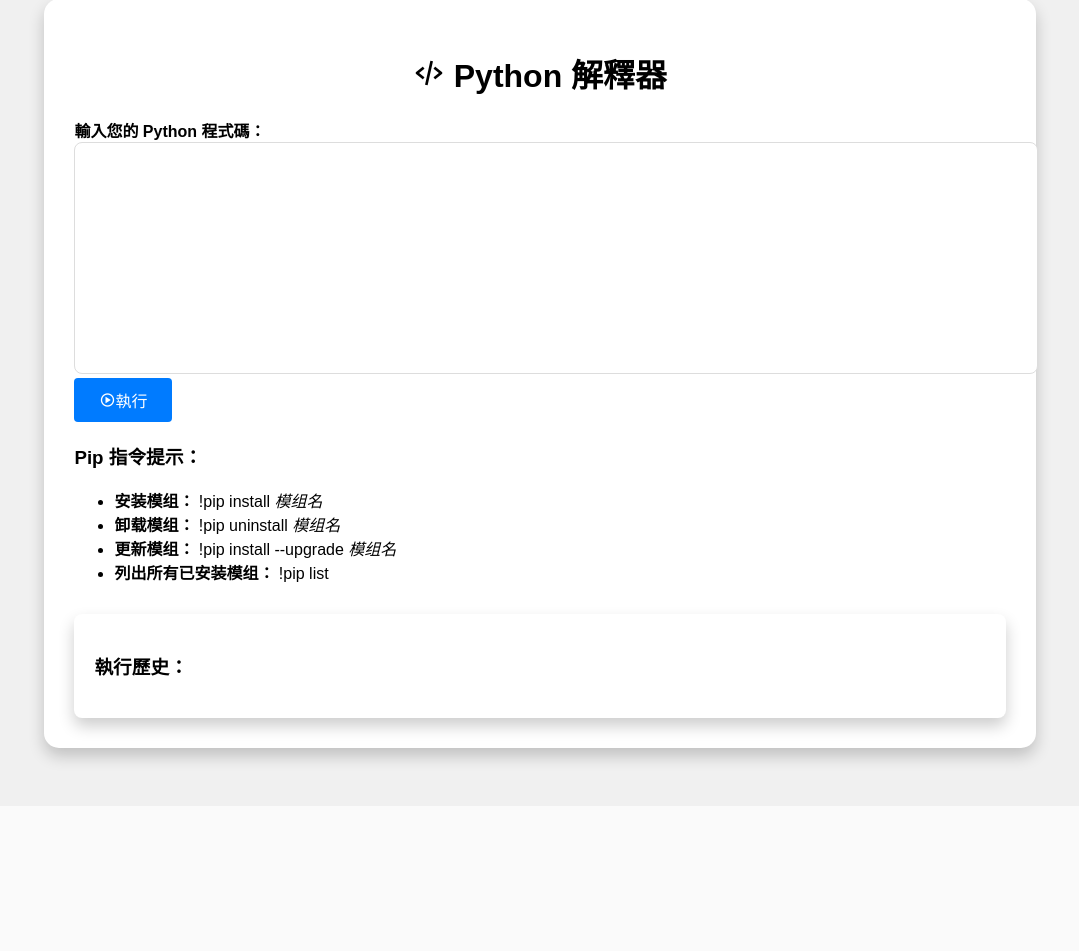
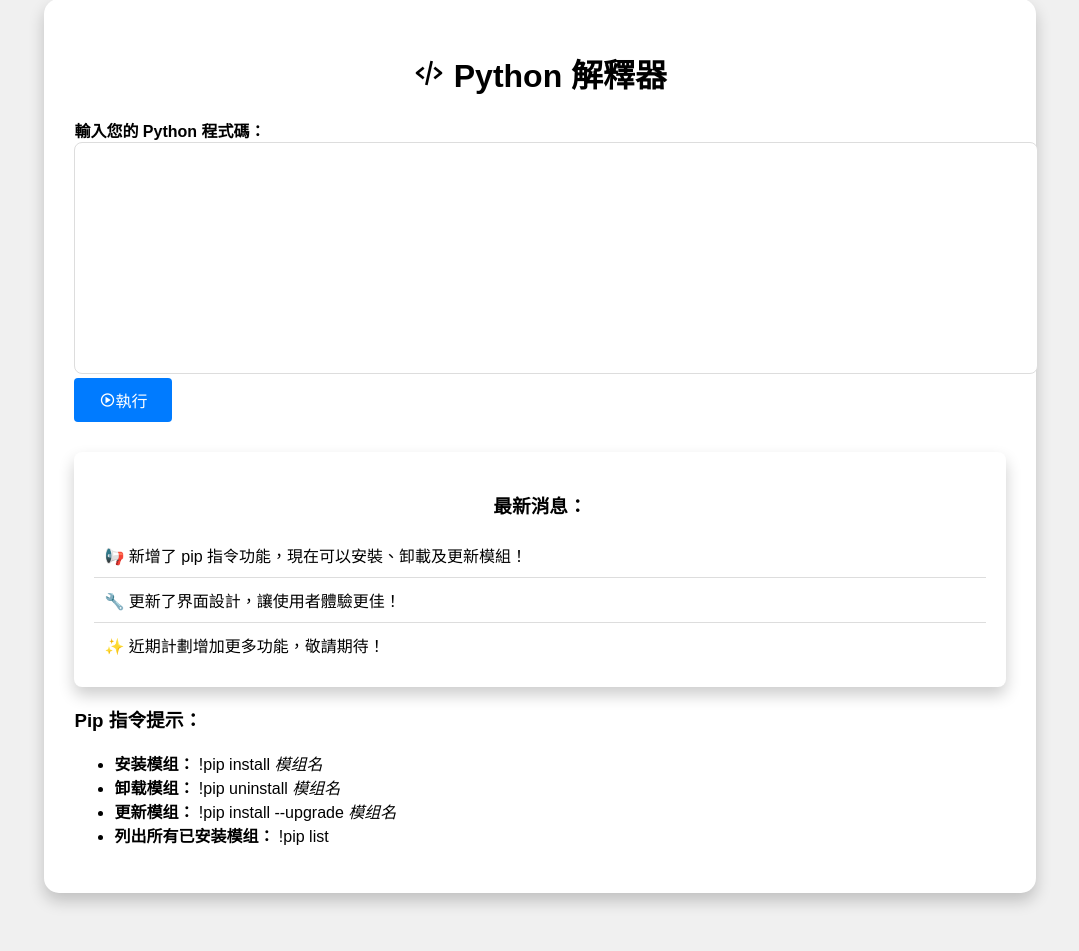
Before and after one commit to oinktech/python-editor, a Flask app: page / in a window 1280 px wide. Shown: the part 59-1010 px from the top of the page, without its empty margins (100-1179 px from the left). Before the commit the page ends 827 px from the top, so only its background shows below. Run offline with Flask 3, Linux system fonts and the light colour scheme; some libraries are stand-ins or nearby versions.

Commit message:
Update index.html

```diff
--- a/templates/index.html
+++ b/templates/index.html
@@ -7,7 +7,7 @@
     <link rel="icon" href="https://oinktech.github.io/images/favicon.ico">
     <link rel="stylesheet" href="https://cdnjs.cloudflare.com/ajax/libs/prism/1.24.1/themes/prism.min.css">
     <link href='https://unpkg.com/boxicons@2.0.9/css/boxicons.min.css' rel='stylesheet'>
-    <style>
+        <style>
         body {
             font-family: Arial, sans-serif;
             background-color: #f0f0f0;
@@ -63,7 +63,7 @@
         .btn-primary:hover {
             background-color: #0056b3;
         }
-        .output, .history {
+        .output, .history, .news {
             margin-top: 30px;
             background-color: #ffffff;
             padding: 20px;
@@ -81,7 +81,7 @@
             color: #dc3545;
             font-weight: bold;
         }
-        .history {
+        .history, .news {
             overflow-y: auto;
             max-height: 300px;
         }
@@ -126,8 +126,16 @@
             border: 1px solid #ddd;
             border-radius: 8px;
         }
-        .pip-instructions {
-            margin-top: 20px;
+        .news h3 {
+            margin-bottom: 15px;
+            text-align: center;
+        }
+        .news-item {
+            padding: 10px;
+            border-bottom: 1px solid #ddd;
+        }
+        .news-item:last-child {
+            border-bottom: none;
         }
     </style>
 </head>
@@ -143,6 +151,12 @@
             <button type="submit" class="btn-primary"><i class='bx bx-play-circle'></i> 執行</button>
         </form>
 
+        <div class="news">
+    <h3>最新消息：</h3>
+    <div class="news-item">📢 新增了 pip 指令功能，現在可以安裝、卸載及更新模組！</div>
+    <div class="news-item">🔧 更新了界面設計，讓使用者體驗更佳！</div>
+    <div class="news-item">✨ 近期計劃增加更多功能，敬請期待！</div>
+</div>
         <div class="pip-instructions">
             <h3>Pip 指令提示：</h3>
             <ul>
@@ -167,19 +181,6 @@
         </div>
         {% endif %}
 
-        <div class="history">
-            <h3>執行歷史：</h3>
-            {% for code, output in history %}
-                <div>
-                    <strong>程式碼：</strong>
-                    <pre class="language-python">{{ code }}</pre>
-                    <strong>輸出結果：</strong>
-                    <pre>{{ output }}</pre>
-                </div>
-                <hr>
-            {% endfor %}
-        </div>
-    </div>
 
     <!-- 模組安裝進度顯示框 -->
     <div id="modal" class="modal">
@@ -225,5 +226,25 @@
             document.querySelector('#input-modal').style.display = 'flex';
         }
     </script>
+    <script>
+    document.addEventListener('DOMContentLoaded', (event) => {
+        // 恢复输入框内容
+        const savedCode = localStorage.getItem('savedCode');
+        if (savedCode) {
+            document.querySelector('textarea[name="code"]').value = savedCode;
+        }
+
+        // 当输入框内容变化时，保存内容
+        document.querySelector('textarea[name="code"]').addEventListener('input', function() {
+            localStorage.setItem('savedCode', this.value);
+        });
+
+        // 清除保存的代码（例如在表单提交后）
+        document.querySelector('form').addEventListener('submit', function() {
+            localStorage.removeItem('savedCode');
+        });
+    });
+</script>
+
 </body>
 </html>
```
